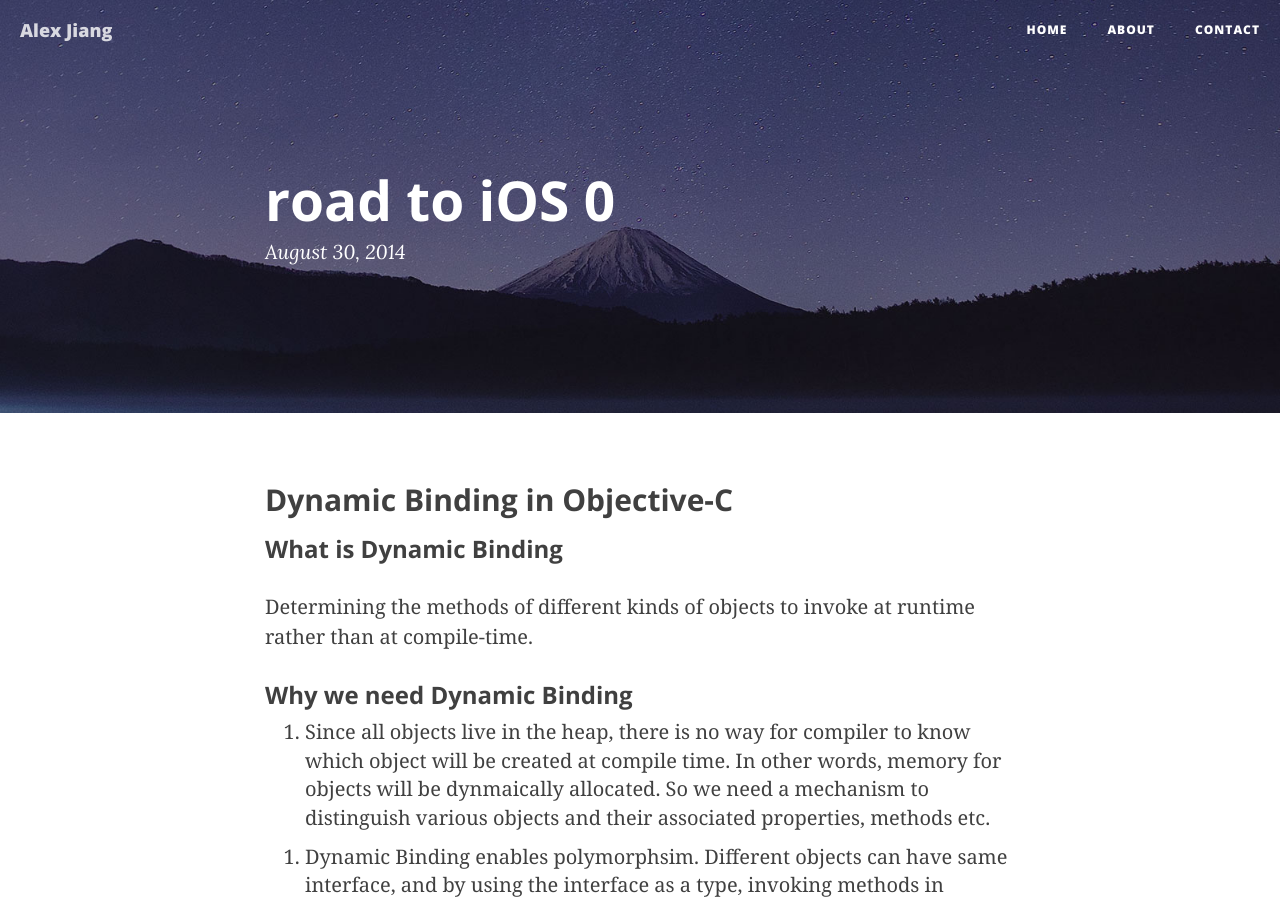
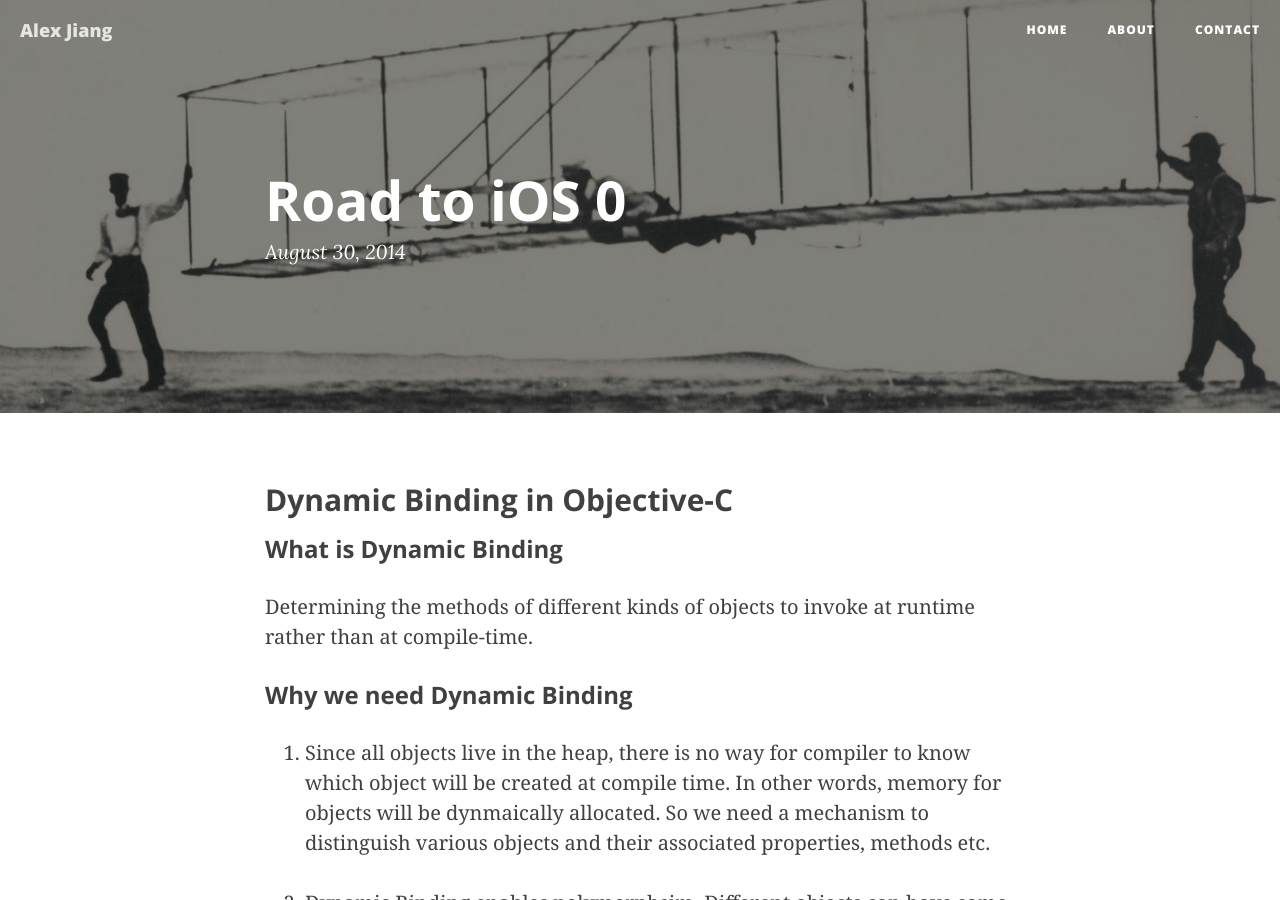
Before and after one commit to pigfly/pigfly.github.io, a Jekyll site: the page built from _posts/2014-08-30-road-to-ios-0.markdown, in a window 1280 px wide and 900 px high. Built offline with Jekyll 4.4.1, drawn with Linux system fonts in a browser that asks for light colours; nearby versions of some CDN libraries.

Commit message:
try out the regex for matching old liquid style image reference, replace with markdown style to include image, change the position for post excerpts

````diff
--- a/_posts/2014-08-30-road-to-ios-0.markdown
+++ b/_posts/2014-08-30-road-to-ios-0.markdown
@@ -1,8 +1,9 @@
 ---
 layout: post
-title: "road to iOS 0"
+title: "Road to iOS 0"
 date: 2014-08-30 18:31:18 +1000
 comments: true
+header-img: "img/post-bg-02.jpg"
 categories: [iOS]
 ---
 
@@ -11,10 +12,11 @@
 ### What is Dynamic Binding
 Determining the methods of different kinds of objects to invoke at runtime rather than at compile-time.
 
+<!--more-->
+
 ### Why we need Dynamic Binding
 1. Since all objects live in the heap, there is no way for compiler to know which object will be created at compile time. In other words, memory for objects will be dynmaically allocated. So we need a mechanism to distinguish various objects and their associated properties, methods etc.
 
-<!--more-->
 
 2. Dynamic Binding enables polymorphsim. Different objects can have same interface, and by using the interface as a type, invoking methods in different objects. Here is a piece of code showing polymorphsim for objects in Objective-C.
 
@@ -101,7 +103,7 @@
 ```
 
 #### A picture showing introspection life cycle
-{% img /images/ios/introspection.png introspection %}
+![ introspection ](/images/ios/introspection.png)
 
 [image source](https://developer.apple.com/library/mac/navigation/)
 
@@ -111,7 +113,7 @@
 Using polymorphsim with `id` greatly make codes more reusable, also, we can do dependency and method checking by using introspection.
 
 ## Mindmap for dynamic binding
-{% img /images/ios/dynamic-binding.png Dynamic Binding Mindmap %}
+![ Dynamic Binding Mindmap ](/images/ios/dynamic-binding.png)
 
 <br>
 -------------
````
